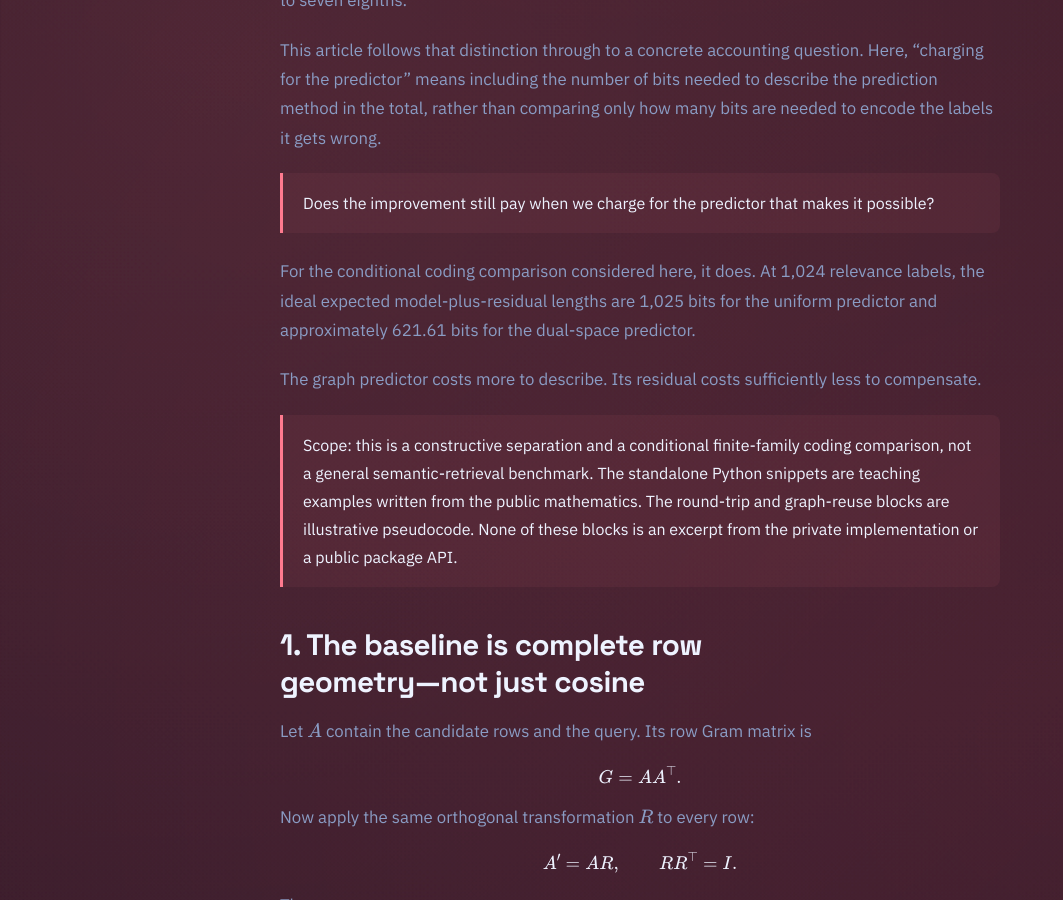
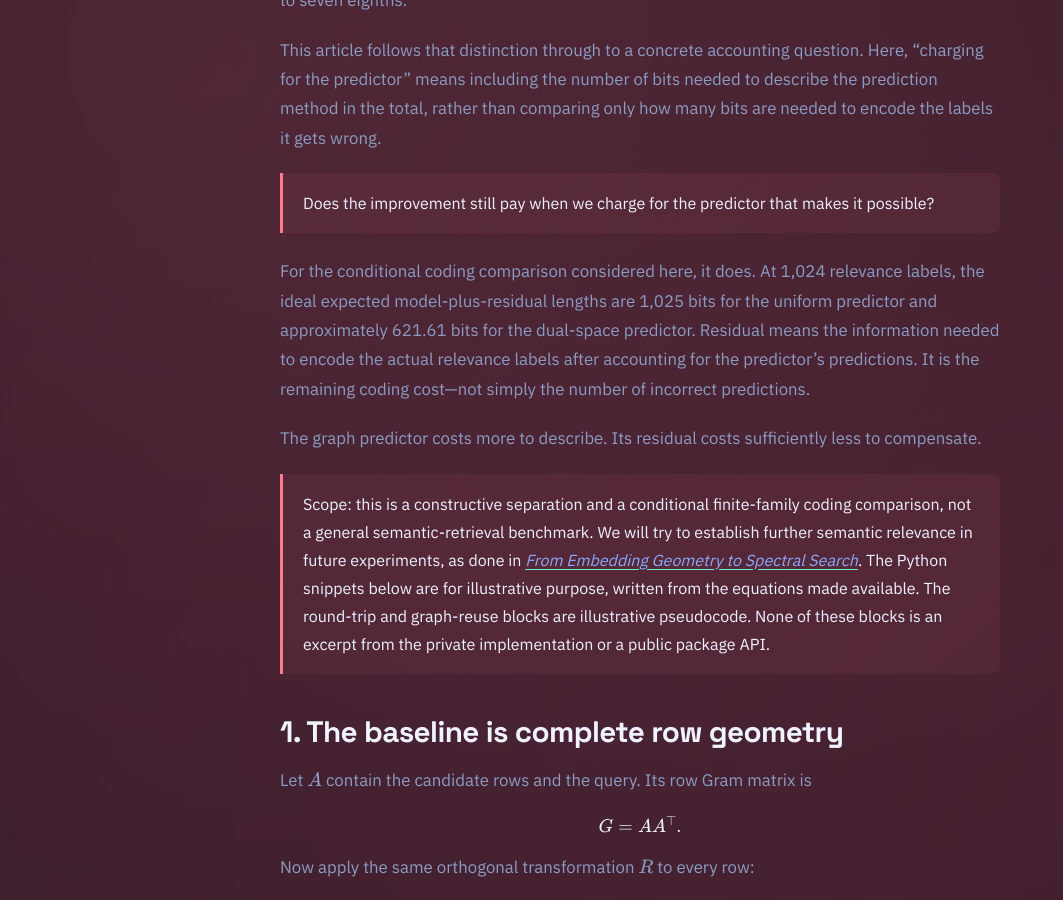
Before and after one commit to Genefold/genefold.github.io, a Jekyll site: the page built from engineering/006.html, in a window 1280 px wide and 900 px high, scrolled down 868 px. Shown: the whole window, without its empty margins (0-1063 px from the left). Built offline with Jekyll 4.4.1, drawn with Linux system fonts in a browser that asks for light colours; some of the changed text lies outside the part shown.

Commit message:
docs(engineering): define residual coding cost

```diff
--- a/engineering/006.html
+++ b/engineering/006.html
@@ -27,15 +27,15 @@ tags:
   <p>Does the improvement still pay when we charge for the predictor that makes it possible?</p>
 </blockquote>
 
-<p>For the conditional coding comparison considered here, it does. At 1,024 relevance labels, the ideal expected model-plus-residual lengths are 1,025 bits for the uniform predictor and approximately 621.61 bits for the dual-space predictor.</p>
+<p>For the conditional coding comparison considered here, it does. At 1,024 relevance labels, the ideal expected model-plus-residual lengths are 1,025 bits for the uniform predictor and approximately 621.61 bits for the dual-space predictor. Residual means the information needed to encode the actual relevance labels after accounting for the predictor’s predictions. It is the remaining coding cost—not simply the number of incorrect predictions.</p>
 
 <p>The graph predictor costs more to describe. Its residual costs sufficiently less to compensate.</p>
 
 <blockquote>
-  <p>Scope: this is a constructive separation and a conditional finite-family coding comparison, not a general semantic-retrieval benchmark. The standalone Python snippets are teaching examples written from the public mathematics. The round-trip and graph-reuse blocks are illustrative pseudocode. None of these blocks is an excerpt from the private implementation or a public package API.</p>
+  <p>Scope: this is a constructive separation and a conditional finite-family coding comparison, not a general semantic-retrieval benchmark. We will try to establish further semantic relevance in future experiments, as done in <a href="https://arxiv.org/abs/2606.21535"><em>From Embedding Geometry to Spectral Search</em></a>. The Python snippets below are for illustrative purpose, written from the equations made available. The round-trip and graph-reuse blocks are illustrative pseudocode. None of these blocks is an excerpt from the private implementation or a public package API.</p>
 </blockquote>
 
-<h2 id="1-the-baseline-is-complete-row-geometrynot-just-cosine">1. The baseline is complete row geometry—not just cosine</h2>
+<h2 id="1-the-baseline-is-complete-row-geometrynot-just-cosine">1. The baseline is complete row geometry</h2>
 
 <p>Let \(A\) contain the candidate rows and the query. Its row Gram matrix is</p>
 
```
Also changed, not shown: other parts of engineering/006.html (+1 -1 lines).
